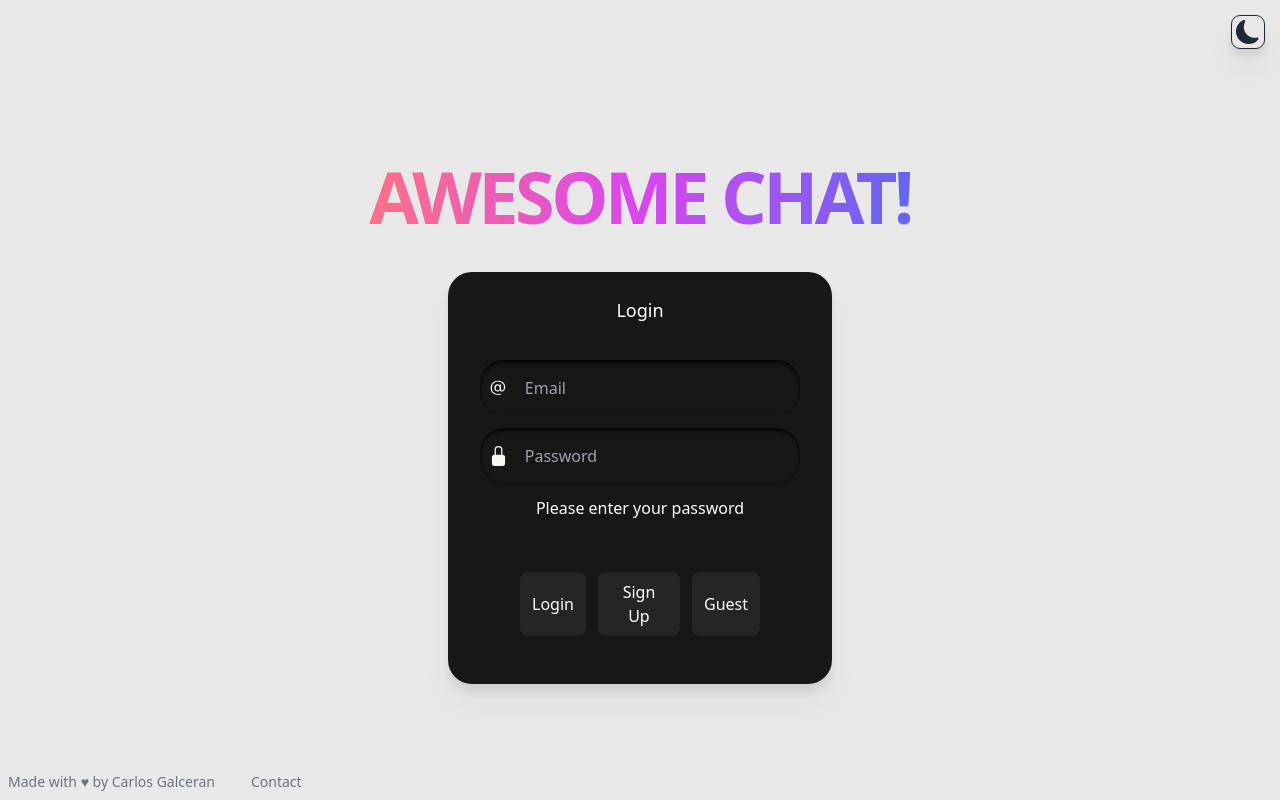
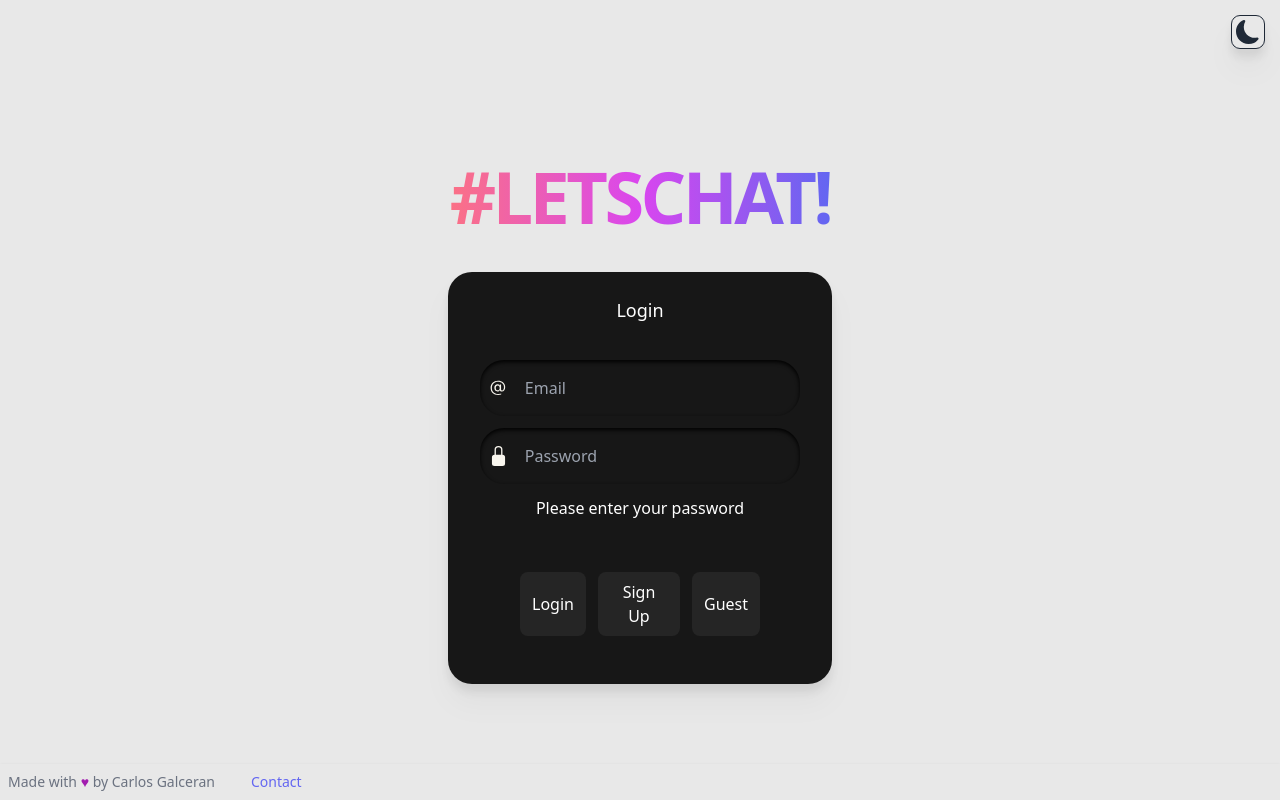
Before and after one commit to cgalceran/react-flask-chat-app, a React (Vite) app in the folder frontend/: page / in a window 1280 px wide. Built offline with nearby package versions, Linux system fonts and the light colour scheme.

Commit message:
worked on CSS

```diff
--- a/frontend/src/App.jsx
+++ b/frontend/src/App.jsx
@@ -35,7 +35,7 @@ function App() {
       <section className="-mt-12 flex h-full flex-col items-center justify-center">
         <div className="m-10 mx-auto flex max-w-3xl flex-col">
           <h1 className="font-inter mt-1 bg-gradient-to-r from-rose-400 via-fuchsia-500 to-indigo-500 bg-clip-text text-center text-4xl font-black uppercase tracking-tighter text-transparent sm:text-5xl lg:text-7xl">
-            Awesome Chat!
+            #LETSChat!
           </h1>
         </div>
         <UserContextProvider>
--- a/frontend/src/components/Chat.jsx
+++ b/frontend/src/components/Chat.jsx
@@ -10,19 +10,8 @@ const Chat = () => {
   const [messages, setMessages] = useState([]);
   const scrollToBottom = useRef(null)
   const navigate = useNavigate();
-  const { userInfo, loggedInUsers, setLoggedInUsers, logout } =
-    useContext(UserContext);
+  const { userInfo, loggedInUsers, setLoggedInUsers, logout } = useContext(UserContext);
 
-  const getMessages = () => {
-    const opts = {
-      headers: {
-        Authorization: `Bearer ${localStorage.getItem("token")}`,
-      },
-    };
-    axios.get("/api/messages", opts).then((response) => {
-      setMessages(response.data);
-    });
-  };
 
   // Initial data to chat - (Active Users and Messages)
   useEffect(() => {
@@ -37,7 +26,7 @@ const Chat = () => {
     });
     getMessages();
   }, []);
-
+ // Listen for incoming socket messages
   useEffect(() => {
     socket.on("receive_db_messages", (data) => {
       setMessages(data);
@@ -48,18 +37,20 @@ const Chat = () => {
       console.log(users);
     });
   }, [socket]);
-
+ // Scroll to bottom in chat automatically every time messages is updated
   useEffect(() => {
     scrollToBottom.current?.scrollIntoView();
   }, [messages])
 
-
-
-
-  const onSubmit = (e) => {
-    e.preventDefault();
-    createMessage(e.target.message.value);
-    e.target.reset();
+const getMessages = () => {
+    const opts = {
+      headers: {
+        Authorization: `Bearer ${localStorage.getItem("token")}`,
+      },
+    };
+    axios.get("/api/messages", opts).then((response) => {
+      setMessages(response.data);
+    });
   };
 
   const createMessage = async (message) => {
@@ -82,6 +73,12 @@ const Chat = () => {
     });
   };
 
+  const onSubmit = (e) => {
+    e.preventDefault();
+    createMessage(e.target.message.value);
+    e.target.reset();
+  };
+
   const handleLogout = async () => {
     const run = await logout();
     console.log("run constant: ", run )
@@ -98,7 +95,7 @@ const Chat = () => {
         )}
         <button
           onClick={handleLogout}
-          className="mb-1 rounded-lg border-none bg-[#252525] p-1 px-2 text-white outline-none drop-shadow-xl ease-in-out hover:bg-black hover:text-white dark:bg-indigo-500 dark:text-black"
+          className="mb-1 rounded-lg border-none bg-[#252525] p-1 px-2 text-white outline-none drop-shadow-xl ease-in-out hover:bg-black hover:text-white dark:bg-indigo-500 dark:text-black hover:dark:bg-indigo-400"
         >
           {" "}
           Logout
@@ -107,18 +104,17 @@ const Chat = () => {
 
       <div className="grid h-96 max-w-3xl grid-cols-45/60 gap-0.5">
         <div className="rounded-l-3xl bg-[#171717]">
-
-            <div className="mt-2 text-center text-gray-300 underline-offset-auto">
-              <span>Online Users</span>
-            </div>
-            <div className="m-4 p-1 shadow-inner shadow-black h-4/5">
+          <div className="mt-2 text-center text-gray-300 underline-offset-auto">
+            <span>Online Users</span>
+          </div>
+          <div className="m-4 h-4/5 p-1 shadow-inner shadow-black">
             <div className="text-s grid grid-cols-1 divide-y divide-gray-700 text-gray-300">
               {loggedInUsers &&
                 loggedInUsers.map((user, i) => (
                   <div key={i} className="mt-1 flex flex-row justify-start">
                     <BsFillCircleFill
                       size="12"
-                      className="mt-1.5 mr-2 text-green-400 drop-shadow-xl shadow-white"
+                      className="mt-1.5 mr-2 text-green-400 shadow-white drop-shadow-xl"
                     />{" "}
                     {user.firstname} {user.lastname}{" "}
                   </div>
@@ -128,14 +124,14 @@ const Chat = () => {
         </div>
 
         <div>
-          <div className="h-96 overflow-y-auto scrollbar-hide rounded-tr-3xl bg-[#171717] ">
+          <div className="h-96 overflow-y-auto rounded-tr-3xl bg-[#171717] scrollbar-hide ">
             <div className="text-s pl-2 text-white">
               {messages &&
                 messages.map((element) => (
                   <Bubble data={element} key={element._id} />
                 ))}
             </div>
-            <div ref={scrollToBottom}/>
+            <div ref={scrollToBottom} />
           </div>
 
           <form onSubmit={onSubmit} className="grid grid-cols-3 gap-0.5">
@@ -143,12 +139,12 @@ const Chat = () => {
               onChange={(e) => e.target.value}
               id="message"
               type="text"
-              className="input-bordered input-accent placeholder-gray-400 shadow-inner shadow-gray-600 input-sm col-span-2 max-w-xs bg-gray-300 text-black"
+              className="input-bordered input-accent input-sm col-span-2 max-w-xs bg-gray-300 text-black placeholder-gray-400 shadow-inner shadow-gray-600"
               placeholder=" Write your message"
             ></input>
             <button
               type="submit"
-              className="col-span-1 rounded-br-3xl bg-indigo-500"
+              className="col-span-1 rounded-br-3xl bg-indigo-500 hover:dark:bg-indigo-400 hover:bg-indigo-400"
             >
               Send
             </button>
--- a/frontend/src/components/Footer.jsx
+++ b/frontend/src/components/Footer.jsx
@@ -5,7 +5,8 @@ export const Footer = () => {
         <li>
           <span className="text-sm text-gray-500 dark:text-gray-400 sm:text-center">
             {" "}
-            Made with &#9829; by Carlos Galceran
+            Made with <span className="text-fuchsia-700"> &#9829; </span> by
+            Carlos Galceran
           </span>
         </li>
         <li>
@@ -15,7 +16,7 @@ export const Footer = () => {
             rel="noreferrer"
             className=" px-9 hover:underline"
           >
-            Contact
+            <span className="text-indigo-500">Contact</span>
           </a>
         </li>
       </ul>
```
